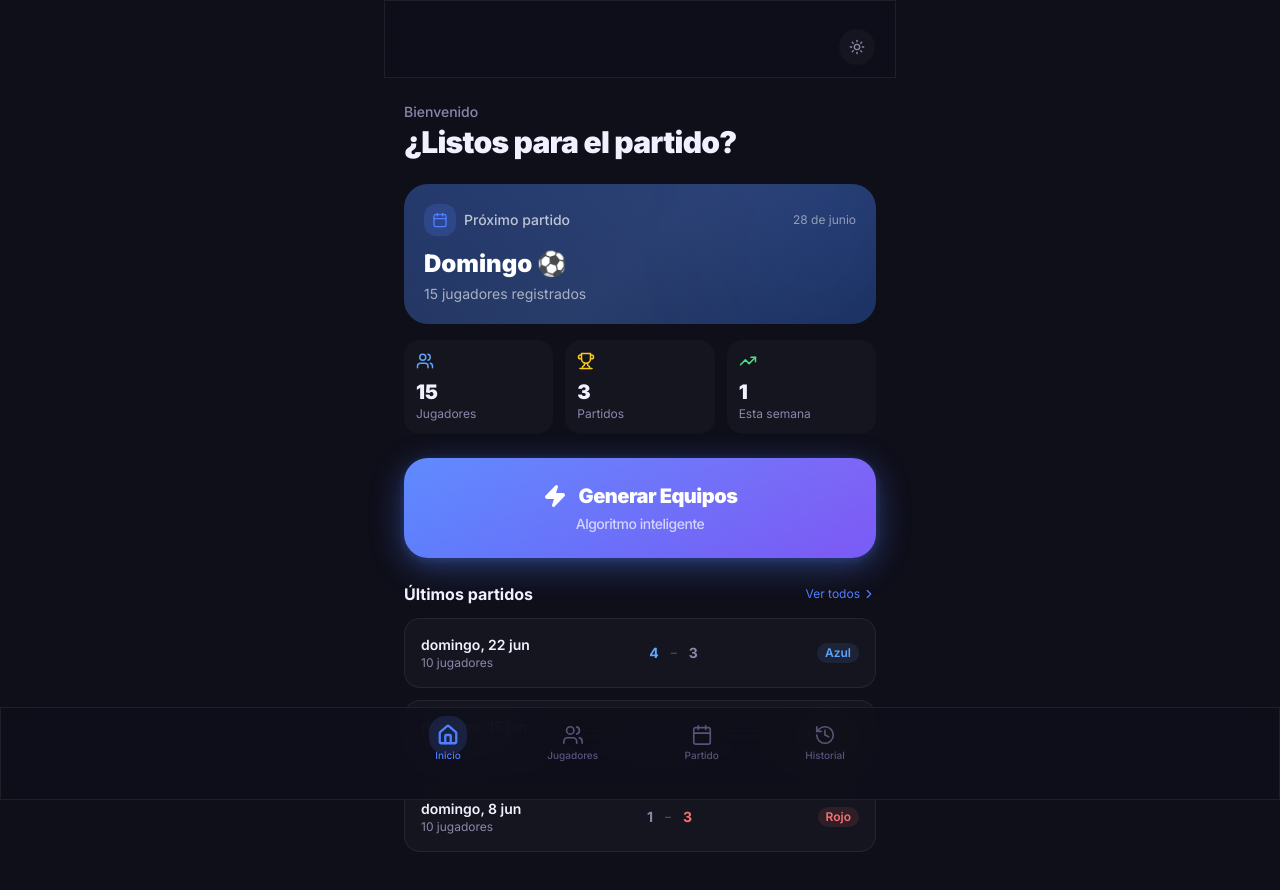
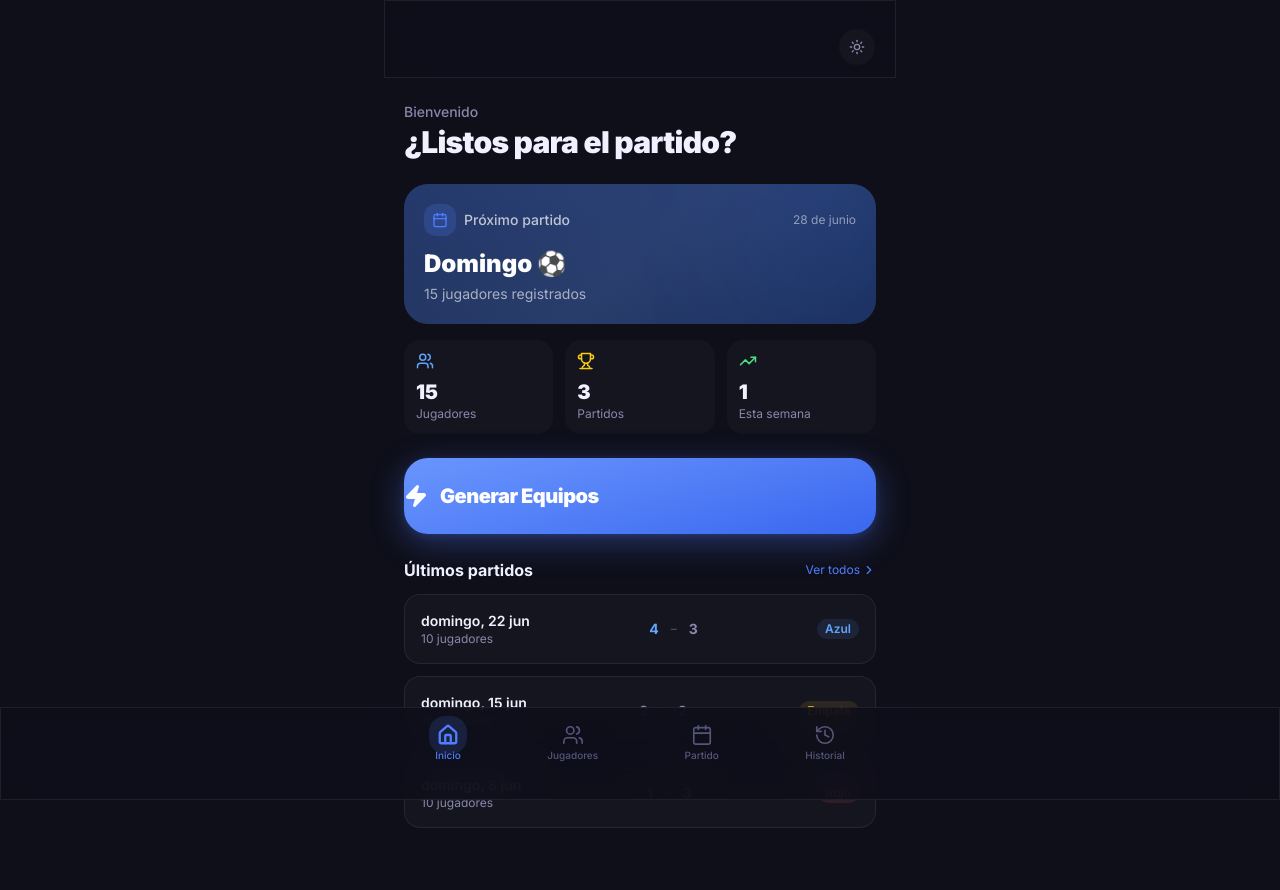
Before and after one commit to SoloJuanPoller/Domingol, a React (Vite) app in the folder frontend/: page / in a window 1280 px wide. Shown: the top 890 px of the page. Built offline with nearby package versions, Linux system fonts and the light colour scheme.

Commit message:
style(design): FINDING-003/004 — monochromatic CTA, remove filler subtitle

```diff
--- a/frontend/src/pages/HomePage.tsx
+++ b/frontend/src/pages/HomePage.tsx
@@ -79,19 +79,14 @@ export default function HomePage() {
               onClick={() => navigate('/match')}
               className="relative w-full py-6 rounded-3xl overflow-hidden text-white font-black text-xl tracking-tight"
               style={{
-                background: 'linear-gradient(135deg, #4F7FFF 0%, #7B5CF6 50%, #4F7FFF 100%)',
-                backgroundSize: '200% 100%',
-                animation: 'shimmer 3s linear infinite',
-                boxShadow: '0 8px 32px rgba(79,127,255,0.4), 0 2px 8px rgba(79,127,255,0.2)',
+                background: 'linear-gradient(160deg, #5A8AFF 0%, #3A68F0 100%)',
+                boxShadow: '0 8px 32px rgba(79,127,255,0.35), 0 2px 8px rgba(79,127,255,0.15)',
               }}
             >
               <div className="absolute inset-0 bg-gradient-to-br from-white/10 to-transparent pointer-events-none" />
-              <div className="flex flex-col items-center gap-1 relative z-10">
-                <div className="flex items-center gap-3">
-                  <Zap size={24} className="fill-white" />
-                  <span>Generar Equipos</span>
-                </div>
-                <span className="text-white/70 text-sm font-medium">Algoritmo inteligente</span>
+              <div className="flex items-center gap-3 relative z-10">
+                <Zap size={24} className="fill-white" />
+                <span>Generar Equipos</span>
               </div>
             </motion.button>
           </motion.div>
```
